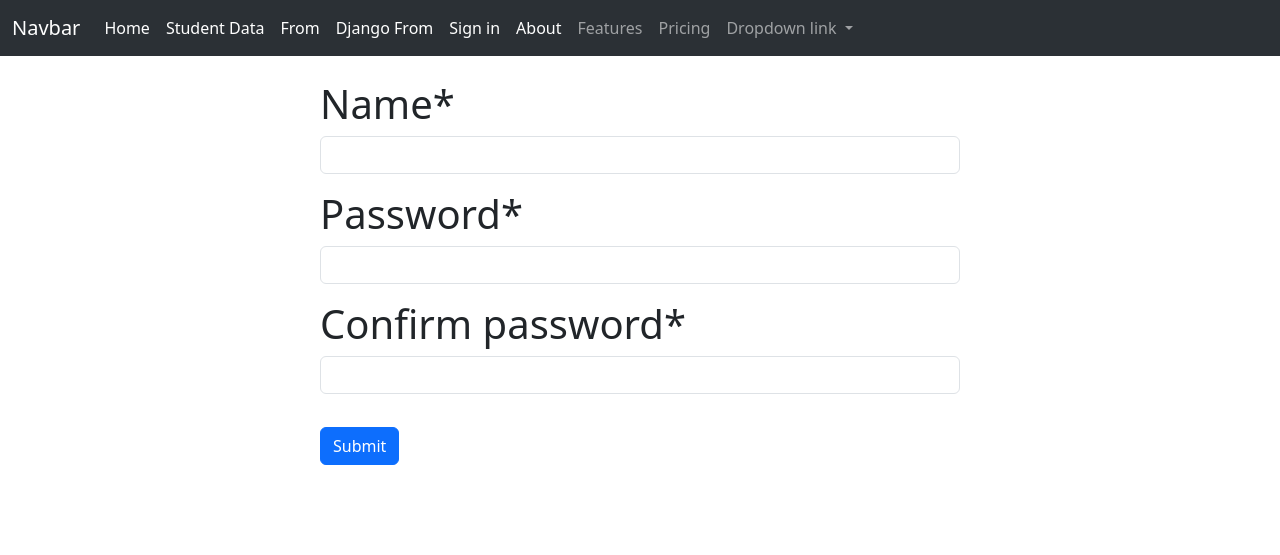
After one commit to MAHRifat/Django_Course_Code, a Django app: page /sign_in/ in a window 1280 px wide. The commit adds this page. Shown: the top 555 px of the page. Run offline with Django 4.2, Linux system fonts and the light colour scheme; some libraries are stand-ins or nearby versions.

Commit message:
Password matching project

```diff
--- a/fifth_project/fifth_project/first_app/froms.py
+++ b/fifth_project/fifth_project/first_app/froms.py
@@ -1,6 +1,23 @@
 from typing import Any
 from django import forms
 from django.core import validators
+
+
+class PasswordValidationProject(forms.Form):
+    name = forms.CharField(widget=forms.TextInput)
+    password = forms.CharField(widget=forms.PasswordInput)
+    confirm_password = forms.CharField(widget=forms.PasswordInput)
+
+    def clean(self) -> dict[str, Any]:
+        # cleaned_data = self.super().clean()  -> doesn't need to add this
+        val_pass = self.cleaned_data['password']
+        val_con_pass = self.cleaned_data['confirm_password']
+        val_name = self.cleaned_data['name']
+        if val_pass != val_con_pass:
+            raise forms.ValidationError("Password doesn't match")
+        if len(val_name) < 15 :
+            raise forms.ValidationError("Name must be at least 15 characters")
+
 
 
 # widgets == fiend to html input
@@ -35,26 +52,3 @@ class StudentData(forms.Form):
 
     # text use user define validators
     text = forms.CharField(widget=forms.TextInput,validators=[len_check])
-
-    # def clean_name(self):
-    #     valname = self.cleaned_data['name']
-    #     if len(valname) < 10:
-    #         raise forms.ValidationError("Enter a name with at least 10 characters")
-    #     return valname
-
-    # def clean_email(self):
-    #     valemail = self.cleaned_data['email']
-    #     if '.com' not in valemail:
-    #         raise forms.ValidationError("Your eamil must contain .com")
-    #     return valemail
-
-    # Shortcuts of this
-
-    # def clean(self) -> dict[str, Any]:
-    #     cleaned_data = super().clean()
-    #     valname = self.cleaned_data['name']
-    #     valemail = self.cleaned_data['email']
-    #     if len(valname) < 10:
-    #         raise forms.ValidationError("Enter a name with at least 10 characters")
-    #     if '.com' not in valemail:
-    #         raise forms.ValidationError("Your eamil must contain .com")
--- /dev/null
+++ b/fifth_project/fifth_project/first_app/templates/first/password.html
@@ -0,0 +1,10 @@
+{% extends 'base.html' %}
+{% load crispy_forms_tags %}
+{% block content %}
+<form method = "post" style="width: 50%; height: 500px; margin: auto" class ="pt-4" enctype="multipart/form-data">
+    {% csrf_token %}
+    {{form|crispy}}
+    <button type="submit" class="btn btn-primary mt-3">Submit</button>
+
+</form>
+{% endblock content %}
--- a/fifth_project/fifth_project/first_app/urls.py
+++ b/fifth_project/fifth_project/first_app/urls.py
@@ -6,5 +6,7 @@ urlpatterns = [
     path('about/', views.about, name="about_page"),
     path('from/', views.froms, name="from_page"),
     path('django_from/', views.Django_Form, name="django_form_page"),
-    path('student_data/', views.studentData, name="django_student_form")
+    path('student_data/', views.studentData, name="django_student_form"),
+    path('sign_in/', views.passwordvalid, name="sign_in"),
+
 ]
--- a/fifth_project/fifth_project/first_app/views.py
+++ b/fifth_project/fifth_project/first_app/views.py
@@ -1,6 +1,7 @@
 from django.shortcuts import render
 from . froms import contactForm
 from . froms import StudentData
+from . froms import PasswordValidationProject
 
 # Create your views here.
 
@@ -56,3 +57,14 @@ def studentData(request):
     else:
             form = StudentData()
     return render(request, './first/student_data.html', {'form' : form})
+
+
+def passwordvalid(request):
+    if request.method == "POST":
+        form = PasswordValidationProject(request.POST, request.FILES)
+        if form.is_valid():
+            print(form.cleaned_data)
+            return render(request,'./first/password.html', {'form' : form})
+    else:
+            form = PasswordValidationProject()
+    return render(request, './first/password.html', {'form' : form})
--- a/fifth_project/fifth_project/templates/base.html
+++ b/fifth_project/fifth_project/templates/base.html
@@ -30,6 +30,9 @@
                     </li>
                     <li class="nav-item">
                         <a class="nav-link active" aria-current="page" href="{% url 'django_form_page' %}">Django From</a>
+                    </li>
+                    <li class="nav-item">
+                        <a class="nav-link active" aria-current="page" href="{% url 'sign_in' %}">Sign in</a>
                     </li>
                     <li class="nav-item">
                         <a class="nav-link active" aria-current="page" href="{% url 'about_page' %}">About</a>
```
